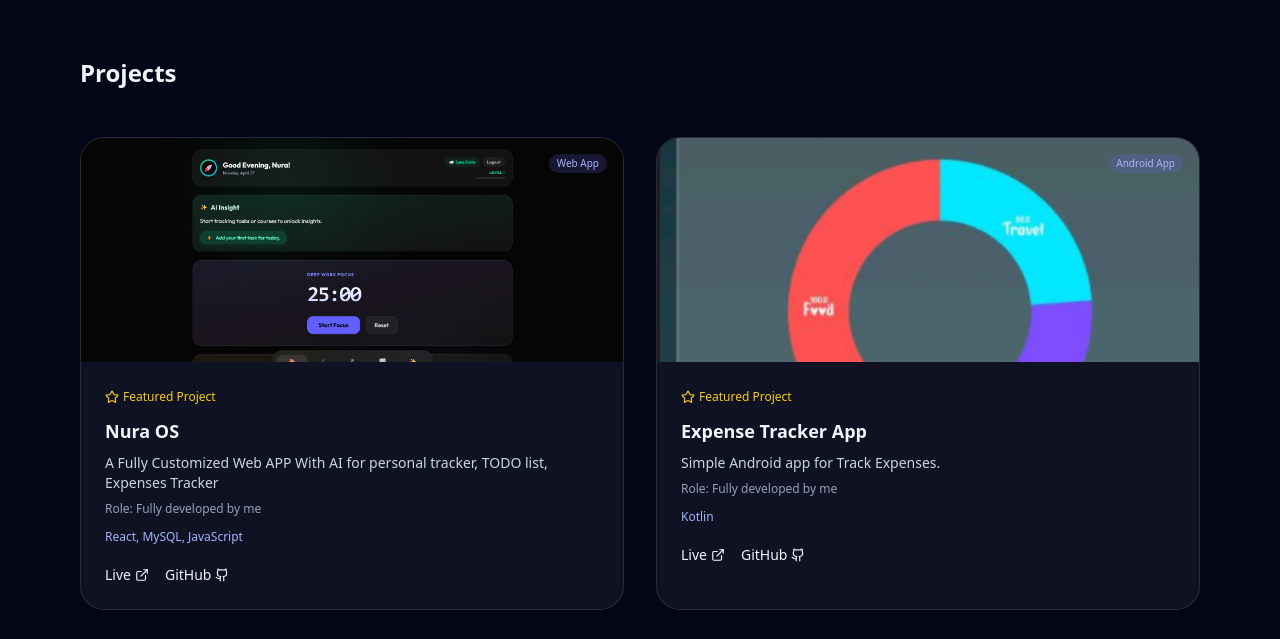
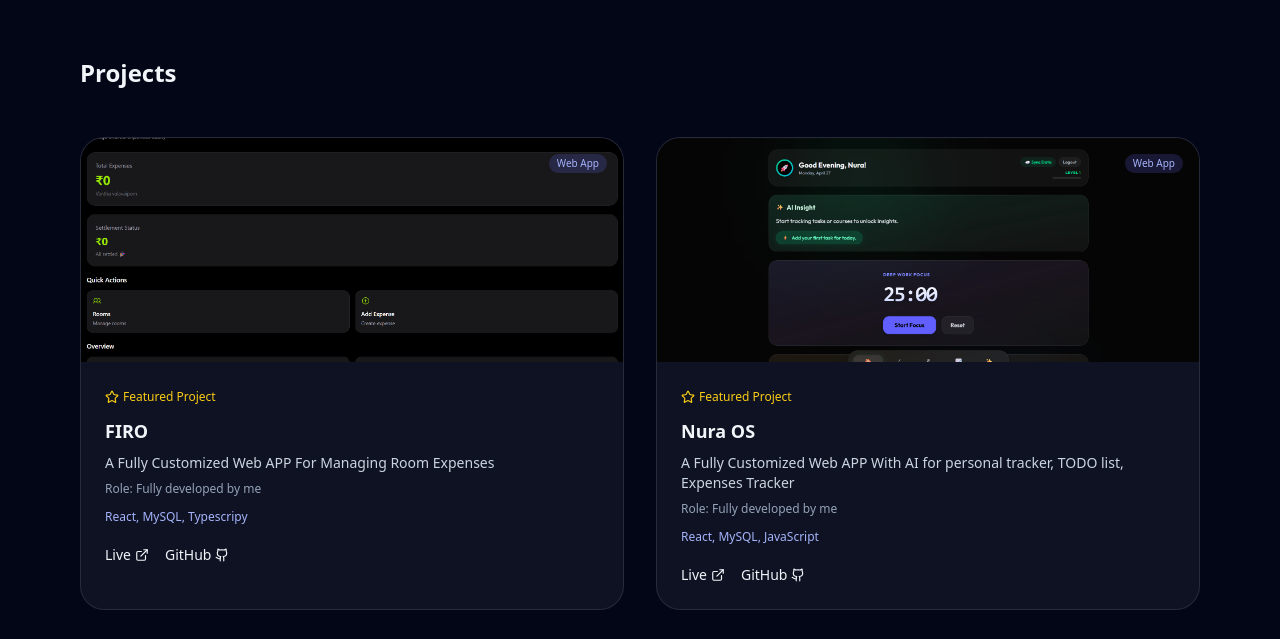
Before and after one commit to Nura730/portfolio, a Next.js app: page / in a window 1280 px wide. Shown: the part 2520-3159 px from the top of the page. Built offline with nearby package versions, Linux system fonts and the light colour scheme.

Commit message:
Firo Project Added

```diff
--- a/components/Projects.jsx
+++ b/components/Projects.jsx
@@ -3,6 +3,17 @@ import { motion } from "framer-motion";
 import { ExternalLink, Github, Star } from "lucide-react";
 
 const projects = [
+  {
+    name: "FIRO",
+    desc: "A Fully Customized Web APP For Managing Room Expenses",
+    tech: "React, MySQL, Typescripy",
+    role: "Fully developed by me",
+    live: "https://firo-two.vercel.app",
+    github: "https://github.com/Nura730/FIRO",
+    tag: "Web App",
+    featured: true,
+    image: "/projects/Firo.png",
+  },
   {
     name: "Nura OS",
     desc: "A Fully Customized Web APP With AI for personal tracker, TODO list, Expenses Tracker",
```
Also changed, not shown: public/projects/Firo.png (added).
